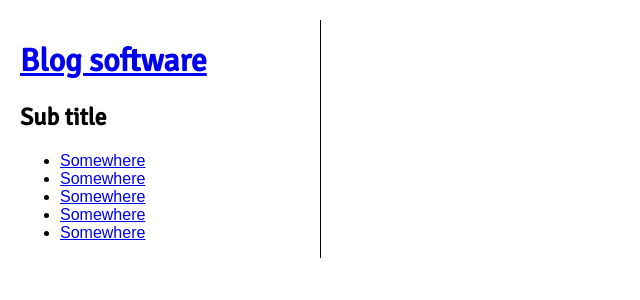
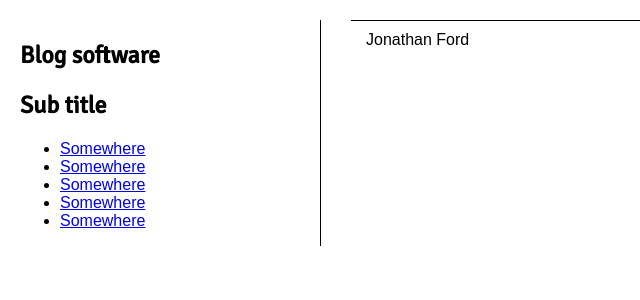
Before and after one commit to Kulrom/blog, a Django app: template templates/base.html in a window 1280 px wide. Shown: the top 300 px of the page, without its empty margins (0-640 px from the left). Run offline with Django 3.2, Linux system fonts and the light colour scheme; the template is opened without the code that fills it, so the values that code supplies are empty.

Commit message:
Styling changes, made everything more HTML5-ey

```diff
--- a/static/style.css
+++ b/static/style.css
@@ -6,15 +6,30 @@
 	padding: 0;
 }
 
+/* HTML5 tags */
+header, section, footer,
+aside, nav, article, figure {
+	display: block;
+}
+
 h1, h2, h3 {
 	font-family: 'Signika', sans-serif;
 }
 
-div#nav {
+nav {
 	float: left;
 	width: 300px;
 	border-right: 1px solid #000;
 	margin: 20px;
+}
+
+nav h1 a {
+    text-decoration: none;
+    color: inherit;
+}
+
+nav h1 a:hover {
+    text-decoration: underline
 }
 
 div#content {
@@ -55,3 +70,17 @@
 	margin-top: 10px;
 	padding-left: 0;
 }
+
+div#paginator {
+    margin-top: 10px;
+}
+
+div#paginator p {
+    display: inline;
+}
+
+footer {
+    margin-top: 20px;
+    padding-top: 0px;
+    border-top: 1px solid #000;
+}
--- a/templates/base.html
+++ b/templates/base.html
@@ -1,13 +1,16 @@
 <!DOCTYPE html>
 <html lang="en">
 	<head>
+        <meta charset="utf-8" />
 		<title>{% block title %}Blog{% endblock %}</title>
 		<link rel="stylesheet" type="text/css" href="/static/style.css" />
 	</head>
 	<body>
-		<div id="nav">
+        <nav>
+            <header>
                 <h1><a href="/" title="Home">Blog software</a></h1>
                 <h2>Sub title</h2>
+            </header>
             <ul>
                 <li><a href="#" title="">Somewhere</a></li>
                 <li><a href="#" title="">Somewhere</a></li>
@@ -15,10 +18,13 @@
                 <li><a href="#" title="">Somewhere</a></li>
                 <li><a href="#" title="">Somewhere</a></li>
             </ul>
-		</div>
+        </nav>
 		<div id="content">
 		{% block content %}
 		{% endblock %}
+            <footer>
+                <p>Jonathan Ford</p>
+            </footer>
 		</div>
 	</body>
 </html>
--- a/templates/list_posts.html
+++ b/templates/list_posts.html
@@ -9,14 +9,15 @@
 		<p class="read_more"><a href="/post/{{ post.slug }}/" title="{{ post.title }}">Read more...</a></p>
 	</div>
 	{% endfor %}
-    <p>Page {{ posts.number }} of {{ posts.paginator.num_pages }}</p>
+    <div id="paginator">
         <p>
         {% if posts.has_previous %}
             <a href="/list/{{ posts.previous_page_number }}" name="Previous page">« Previous</a>
         {% endif %}
-    &nbsp;
+        <p>Page {{ posts.number }} of {{ posts.paginator.num_pages }}</p>
         {% if posts.has_next %}
             <a href="/list/{{ posts.next_page_number }}" name="Next page">Next »</a>
         {% endif %}
         </p>
+    </div>
 {% endblock %}
```
Lines whose indentation alone changed are shown as unchanged.
